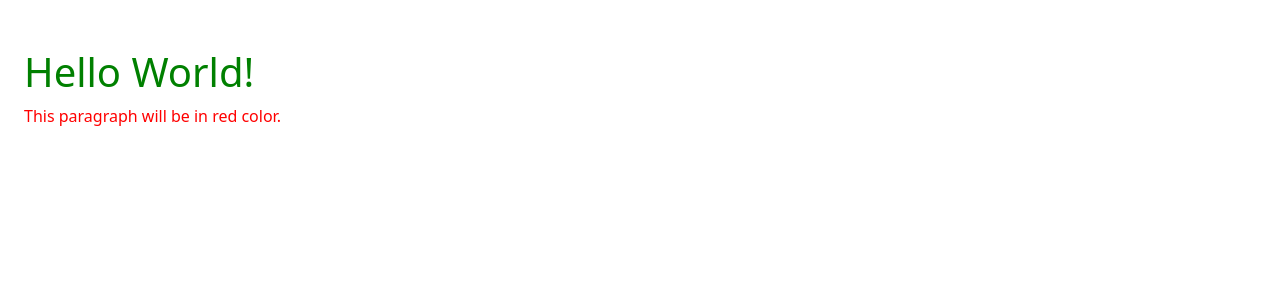
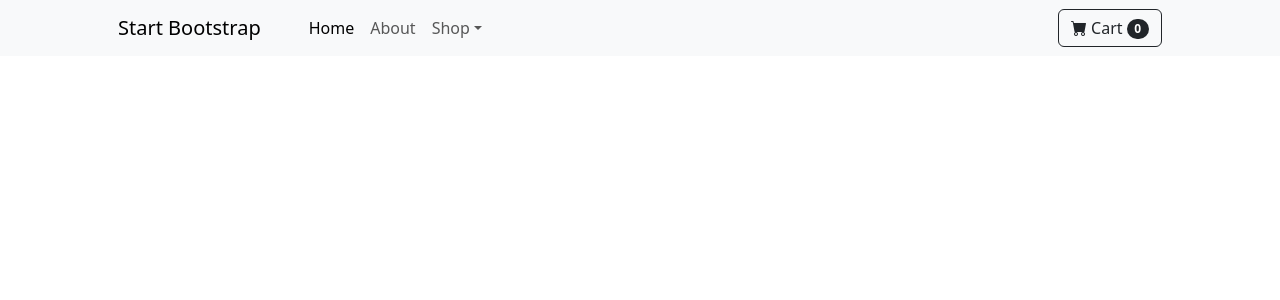
Before and after one commit to githubscientist/react-b47-b48, a React (Vite) app: page / in a window 1280 px wide. Shown: the top 300 px of the page. Built offline with nearby package versions, Linux system fonts and the light colour scheme.

Commit message:
day 21 task explained

```diff
--- a/package.json
+++ b/package.json
@@ -11,6 +11,7 @@
   },
   "dependencies": {
     "bootstrap": "^5.3.2",
+    "bootstrap-icons": "^1.11.1",
     "react": "^18.2.0",
     "react-dom": "^18.2.0"
   },
--- a/src/App.jsx
+++ b/src/App.jsx
@@ -3,10 +3,34 @@
 
 function App() {
   return (
-    <div className='mt-4 p-4'>
-      <h1>Hello World!</h1>
-      <p className='redColor'>This paragraph will be in red color.</p>
-    </div>
+    <nav className="navbar navbar-expand-lg navbar-light bg-light">
+            <div className="container px-4 px-lg-5">
+                <a className="navbar-brand" href="#!">Start Bootstrap</a>
+                <button className="navbar-toggler" type="button" data-bs-toggle="collapse" data-bs-target="#navbarSupportedContent" aria-controls="navbarSupportedContent" aria-expanded="false" aria-label="Toggle navigation"><span className="navbar-toggler-icon"></span></button>
+                <div className="collapse navbar-collapse" id="navbarSupportedContent">
+                    <ul className="navbar-nav me-auto mb-2 mb-lg-0 ms-lg-4">
+                        <li className="nav-item"><a className="nav-link active" aria-current="page" href="#!">Home</a></li>
+                        <li className="nav-item"><a className="nav-link" href="#!">About</a></li>
+                        <li className="nav-item dropdown">
+                            <a className="nav-link dropdown-toggle" id="navbarDropdown" href="#" role="button" data-bs-toggle="dropdown" aria-expanded="false">Shop</a>
+                            <ul className="dropdown-menu" aria-labelledby="navbarDropdown">
+                                <li><a className="dropdown-item" href="#!">All Products</a></li>
+                                <li><hr className="dropdown-divider" /></li>
+                                <li><a className="dropdown-item" href="#!">Popular Items</a></li>
+                                <li><a className="dropdown-item" href="#!">New Arrivals</a></li>
+                            </ul>
+                        </li>
+                    </ul>
+                    <form className="d-flex">
+                        <button className="btn btn-outline-dark" type="submit">
+                            <i className="bi-cart-fill me-1"></i>
+                            Cart
+                            <span className="badge bg-dark text-white ms-1 rounded-pill">0</span>
+                        </button>
+                    </form>
+                </div>
+            </div>
+        </nav>
   )
 }
 
--- a/src/main.jsx
+++ b/src/main.jsx
@@ -2,6 +2,7 @@
 import ReactDOM from 'react-dom/client';
 import App from './App.jsx';
 import 'bootstrap/dist/css/bootstrap.min.css';
+import "bootstrap-icons/font/bootstrap-icons.css";
 
 // data
 const notes = [
```
Also changed, not shown: 1 other file (tests, documents, lock files or other folders).
